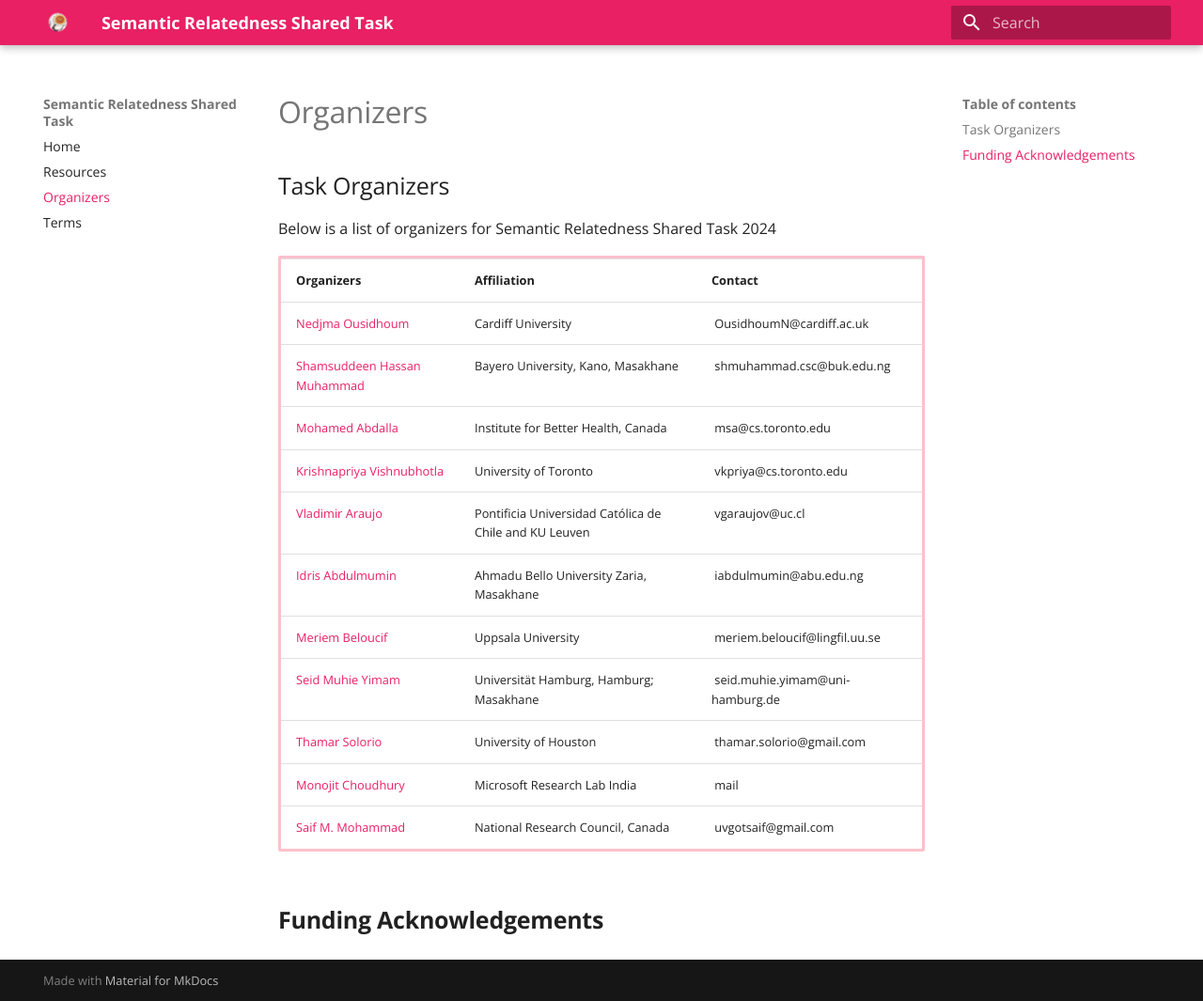
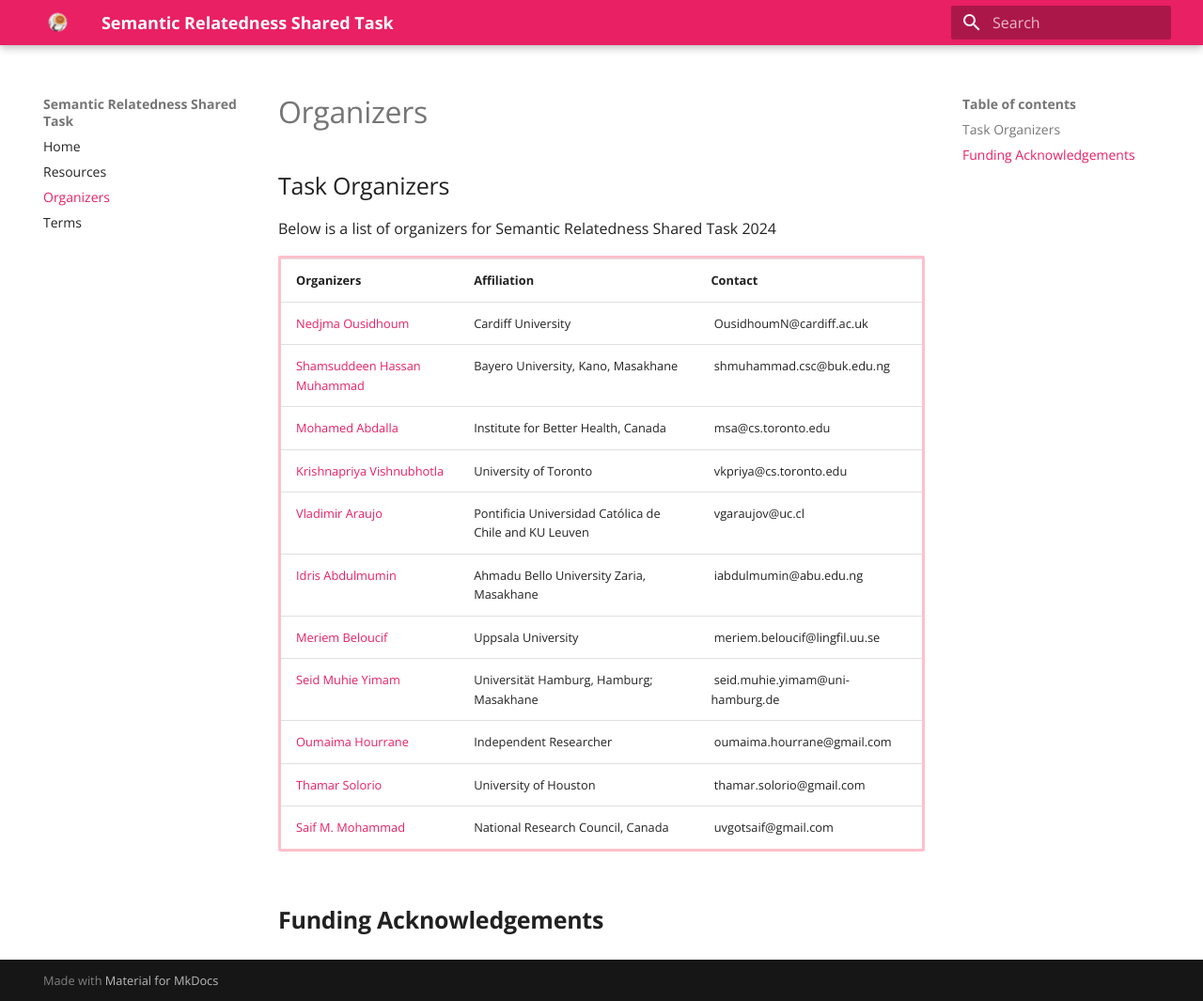
Before and after one commit to semantic-textual-relatedness/semantic-textual-relatedness.github.io, an MkDocs documentation site: the page built from docs/organizer.md, in a window 1280 px wide and 1065 px high. Shown: the whole window at 94% size. Built offline with MkDocs 1.6.1 and Material for MkDocs 9.7.7, drawn with Linux system fonts in a browser that asks for light colours.

Commit message:
add organizer

```diff
--- a/docs/organizer.md
+++ b/docs/organizer.md
@@ -64,17 +64,20 @@
 
 
 <tr>
+<td><a href="https://oumaimahourrane.github.io">Oumaima Hourrane</a></td>
+<td>Independent Researcher</td>
+<td>&nbsp;oumaima.hourrane@gmail.com</td>
+</tr>
+
+
+
+
+<tr>
 <td><a href="http://solorio.uh.edu">Thamar Solorio</a></td>
 <td> University of Houston</td>
 <td>&nbsp;thamar.solorio@gmail.com</td>
 </tr>
 
-
-<tr>
-<td><a href="https://www.microsoft.com/en-us/research/people/monojitc/">Monojit Choudhury</a></td>
-<td> Microsoft Research Lab India</td>
-<td>&nbsp;mail</td>
-</tr>
 
 
 <tr>
```
